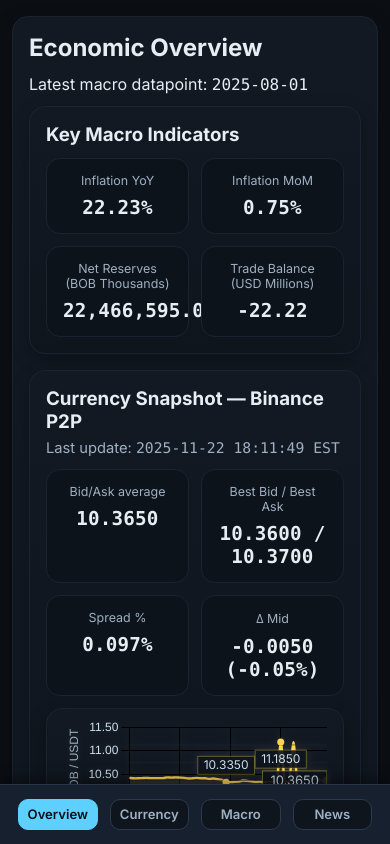
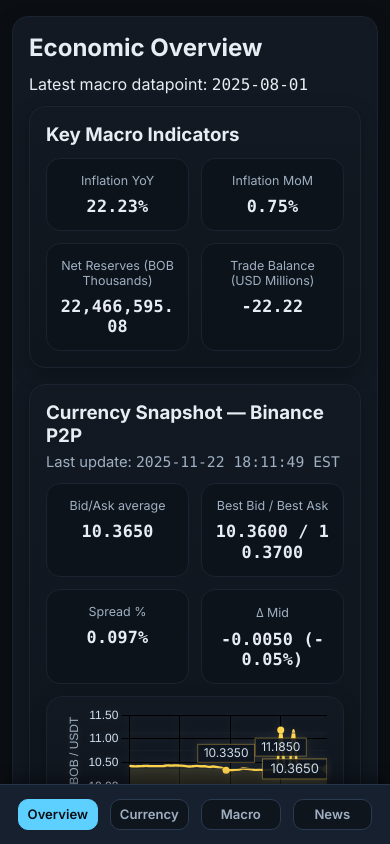
Before and after one commit to nicoortuno/bolivian-economy-tracker, a React (Vite) app in the folder app/ui/: page / in a window 390 px wide. Built offline with nearby package versions, Linux system fonts and the light colour scheme.

Commit message:
added commas in numbers

```diff
--- a/app/ui/src/styles.css
+++ b/app/ui/src/styles.css
@@ -140,6 +140,19 @@ canvas {
   font-size: 0.86rem;
   color: var(--muted);
   margin-top: 4px;
+}
+
+@media (max-width: 480px) {
+  .kpi .value {
+    font-size: 1.05rem;
+    line-height: 1.2;
+    word-break: break-all;
+  }
+
+  .kpi {
+    padding-left: 12px;
+    padding-right: 12px;
+  }
 }
 
 .summary-card h3 {
```
